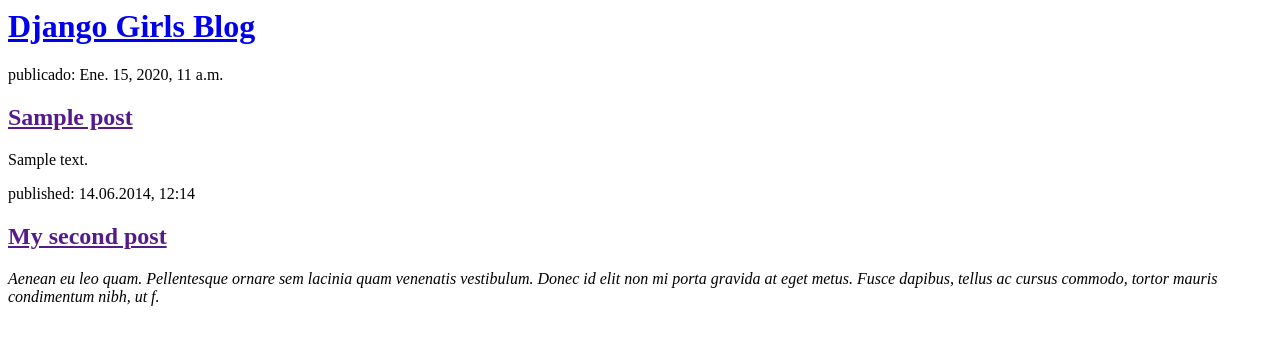
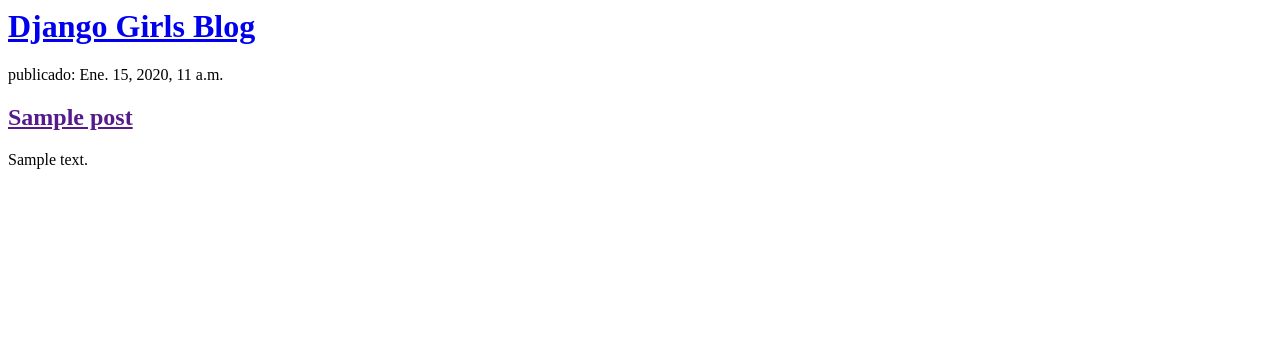
Before and after one commit to BianeyPalma/my-first-blog, a Django app: template blog/templates/blog/post_list.html in a window 1280 px wide. Shown: the top 345 px of the page. Run offline with Django 3.2, Linux system fonts and the light colour scheme; the template is opened without the code that fills it: values that come from a table or form of the project are taken from there, others are empty; tables that the repository leaves empty hold one stand-in row (values such as "Sample post").

Commit message:
Cambie el HTML para la página de nuevo.

```diff
--- a/blog/templates/blog/post_list.html
+++ b/blog/templates/blog/post_list.html
@@ -16,11 +16,5 @@
             </div>
         {% endfor %}
         </div>
-
-        <div>
-            <p>published: 14.06.2014, 12:14</p>
-            <h2><a href="">My second post</a></h2>
-            <p><em>Aenean eu leo quam. Pellentesque ornare sem lacinia quam venenatis vestibulum. Donec id elit non mi porta gravida at eget metus. Fusce dapibus, tellus ac cursus commodo, tortor mauris condimentum nibh, ut f.</em></p>
-        </div>
     </body>
 </html>
```
